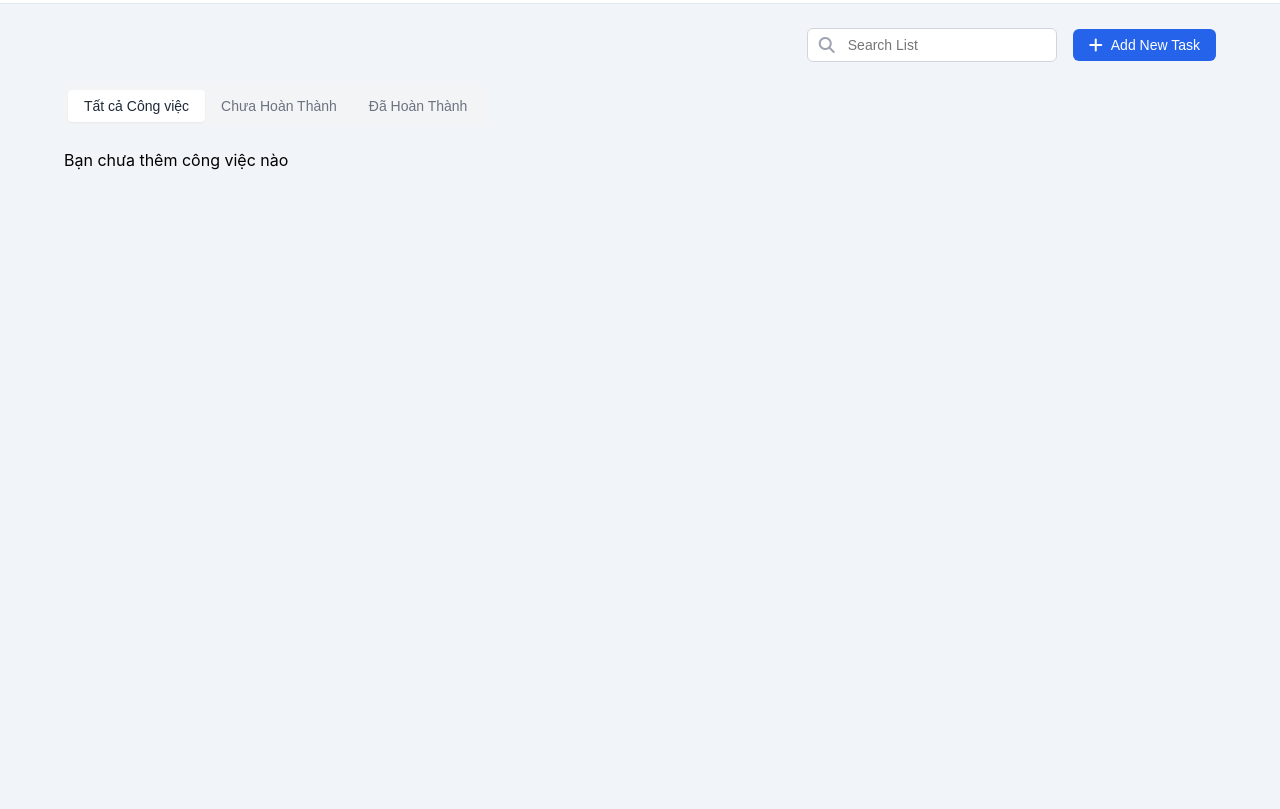
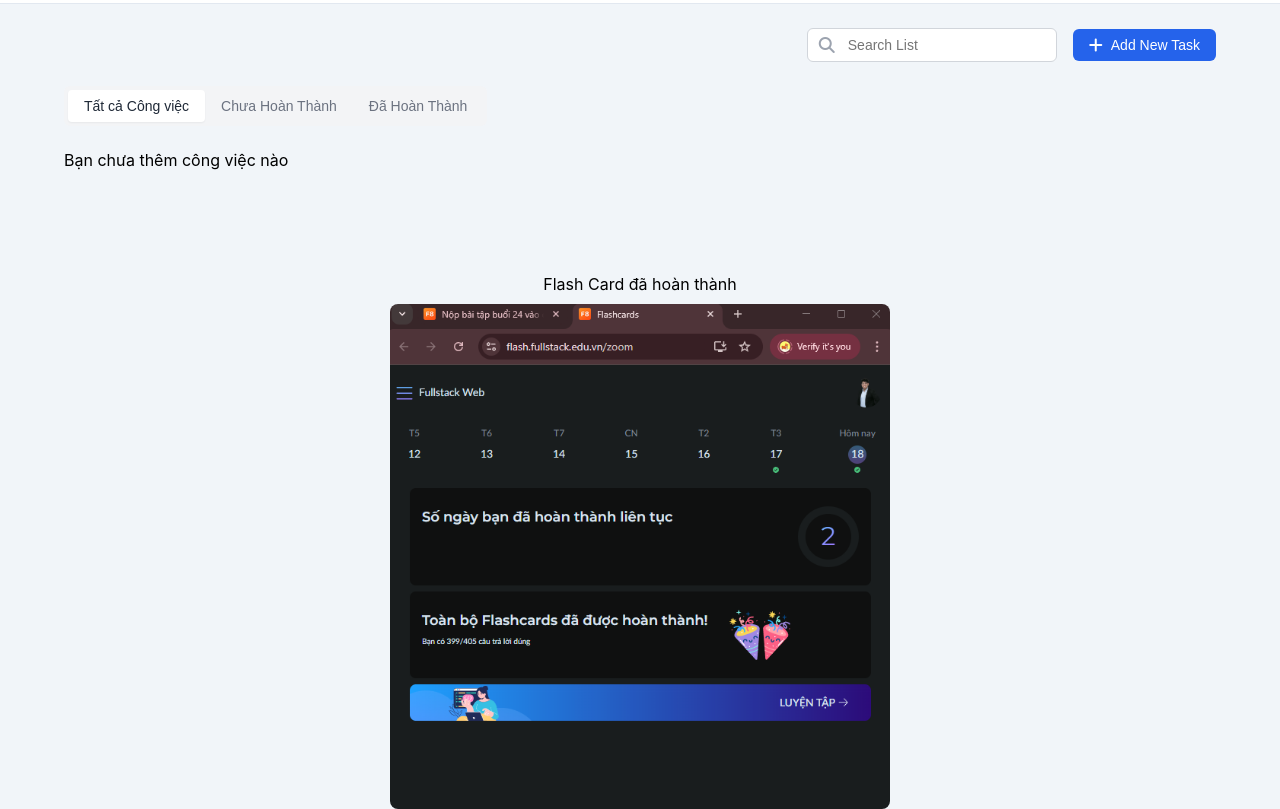
Before and after one commit to andrewthinguyen/f8-zoom-day-22, a plain HTML site: page index.html in a window 1280 px wide. Shown: the part 69-878 px from the top of the page. Before the commit the page ends 800 px from the top, so only its background shows below. Drawn offline with Linux system fonts and the light colour scheme.

Commit message:
add picture completed flashcard

```diff
--- a/index.html
+++ b/index.html
@@ -177,7 +177,11 @@
         </div>
       </div>
     </div>
-
+    <!-- hoàn thành bài tập -->
+    <div class="bai-tap">
+      <p>Flash Card đã hoàn thành</p>
+      <img src="/baitap.png" alt="" />
+    </div>
     <!-- Xử lý toast -->
     <div id="toastContainer"></div>
     <script src="main.js"></script>
--- a/styles.css
+++ b/styles.css
@@ -1790,3 +1790,19 @@
     transform: translateX(100%);
   }
 }
+.bai-tap {
+  display: flex;
+  flex-direction: column;
+  align-items: center;
+  justify-content: center;
+  text-align: center;
+  margin-top: 80px;
+}
+
+.bai-tap img {
+  max-width: 500px;
+  width: 100%;
+  height: auto;
+  margin-top: 10px;
+  border-radius: 8px;
+}
```
Also changed, not shown: baitap.png (added).
